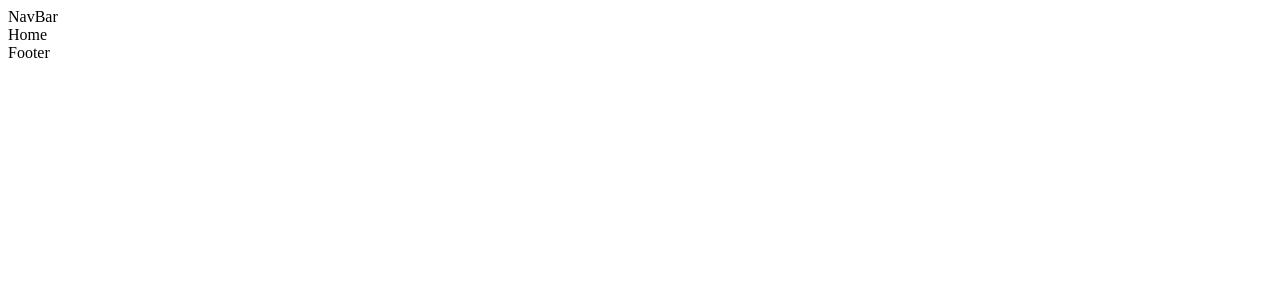
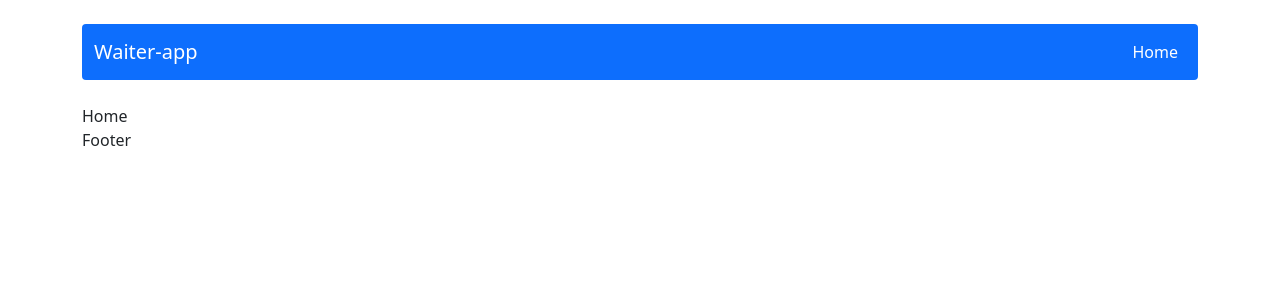
Before and after one commit to marcinwhistle/react-waiter-app, a React (Create React App) app: page / in a window 1280 px wide. Shown: the top 300 px of the page. Built offline with nearby package versions, Linux system fonts and the light colour scheme.

Commit message:
Add NavBar component

```diff
--- a/src/components/views/NavBar/NavBar.js
+++ b/src/components/views/NavBar/NavBar.js
@@ -1,5 +1,26 @@
+import Container from 'react-bootstrap/Container';
+import Nav from 'react-bootstrap/Nav';
+import Navbar from 'react-bootstrap/Navbar';
+import { NavLink } from 'react-router-dom';
+
 const NavBar = () => {
-  return <div>NavBar</div>;
+  return (
+    <Navbar
+      bg='primary'
+      variant='dark'
+      expand='lg'
+      className='mt-4 mb-4 rounded'
+    >
+      <Container>
+        <Navbar.Brand href='/'>Waiter-app</Navbar.Brand>
+        <Nav>
+          <Nav.Link as={NavLink} to='/'>
+            Home
+          </Nav.Link>
+        </Nav>
+      </Container>
+    </Navbar>
+  );
 };
 
 export default NavBar;
--- a/src/index.js
+++ b/src/index.js
@@ -4,6 +4,7 @@ import App from './App';
 import { Provider } from 'react-redux';
 import store from './redux/store';
 import { BrowserRouter } from 'react-router-dom';
+import 'bootstrap/dist/css/bootstrap.min.css';
 
 const root = ReactDOM.createRoot(document.getElementById('root'));
 root.render(
```
